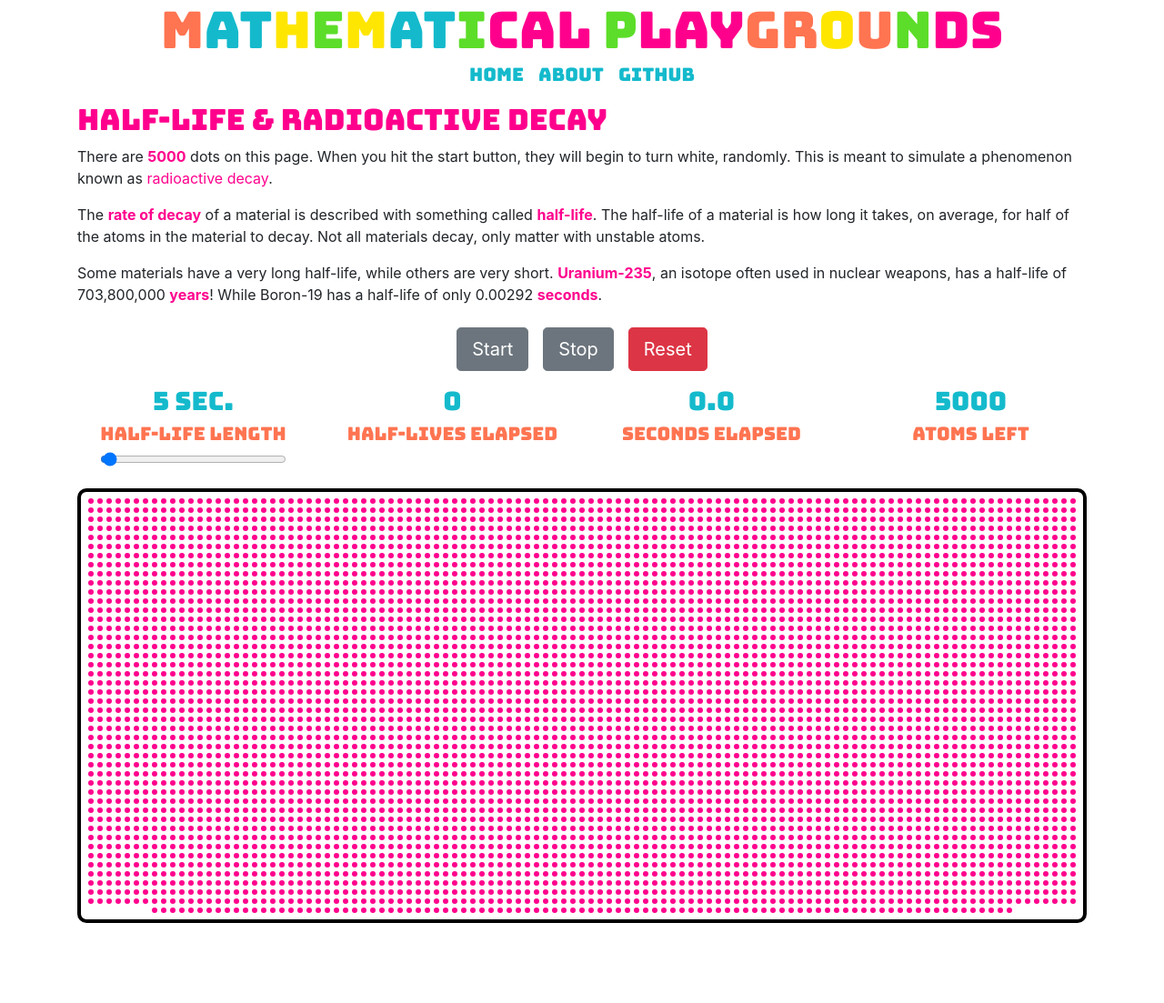
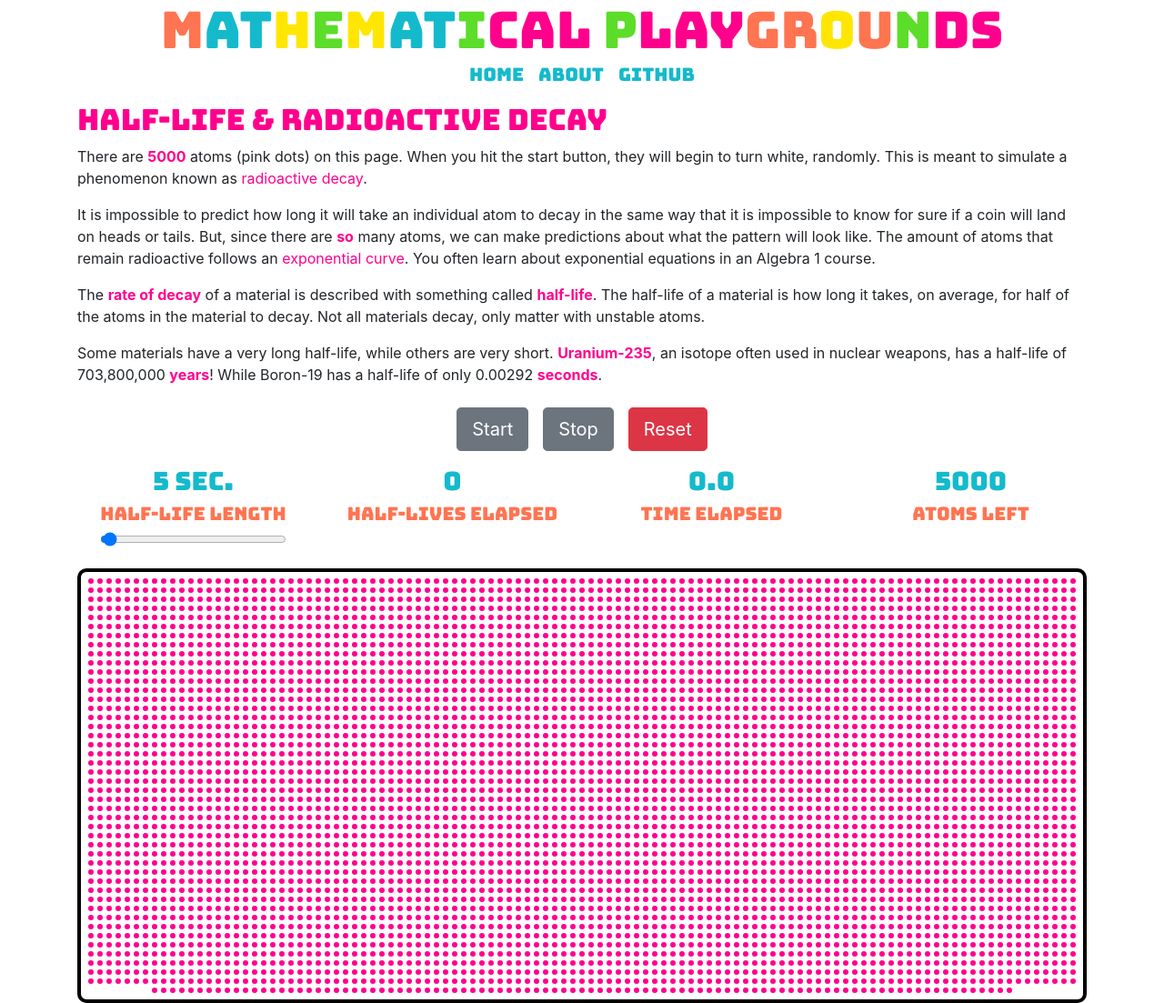
Before and after one commit to TylerAuer/math-tools, a Jekyll site: the page built from apps/half-life.html, in a window 1280 px wide. Shown: the whole page at 91% size. Built offline with Jekyll 4.4.1, drawn with Linux system fonts in a browser that asks for light colours; nearby versions of some CDN libraries; before the commit the page ends 1015 px from its top, so only the background shows below that.

Commit message:
add detail to preface

```diff
--- a/apps/half-life.html
+++ b/apps/half-life.html
@@ -9,11 +9,18 @@ customCSS: "/assets/css/half-life.css"
         Half-Life & Radioactive Decay
     </h2>
     <p>
-        There are <b><span id="dots-on-page">5000</span></b> dots on this page. When you hit the start button, they will
-        begin
-        to turn white, randomly. This
+        There are <b><span id="dots-on-page">5000</span></b> atoms (pink dots) on this page. When you hit the start
+        button, they will begin to turn white, randomly. This
         is meant to simulate a phenomenon known as <a href="https://en.wikipedia.org/wiki/Radioactive_decay">radioactive
             decay</a>.
+    </p>
+    <p>
+        It is impossible to predict how long it will take an individual atom to decay in the same way that it is
+        impossible to know
+        for sure if a coin will land on heads or tails. But, since there are <b>so</b> many atoms, we can make
+        predictions about what the pattern will look like. The amount of atoms that remain radioactive follows an
+        <a href="https://www.desmos.com/calculator/y4kpct1jkq">exponential curve</a>. You often learn about exponential
+        equations in an Algebra 1 course.
     </p>
     <p>
         The <b>rate of decay</b> of a material is described with something called <b>half-life</b>. The half-life of a
@@ -38,25 +45,28 @@ customCSS: "/assets/css/half-life.css"
     </div>
 </div>
 
+<!-- TODO: Tweak stylings to be better, especially on small screens -->
 <div id="controls" class="container text-center">
     <div class="row">
-        <form class="col">
+        <div class="col">
+            <form>
                 <div class="form-group">
-                <label for="formControlRange">
+                    <label for="user-input-hl">
                         <h3 id="hl-length">5 sec.</h3>
                         <h5>Half-life Length</h5>
-                    <input id="user-input-hl" type="range" class="form-control-range" min="0.25" max="300" step="0.25"
-                        value="5">
+                        <input id="user-input-hl" type="range" class="form-control-range" min="0.25" max="300"
+                            step="0.25" value="5">
                     </label>
                 </div>
             </form>
+        </div>
         <div class="col">
             <h3 id="hlCounter">0</h3>
             <h5>Half-lives Elapsed</h5>
         </div>
         <div class="col">
             <h3 id="secElapsed">0.0</h3>
-            <h5>Seconds Elapsed</h5>
+            <h5>Time Elapsed</h5>
         </div>
         <div class="col">
             <h3 id="atomsCounter">10000</h3>
```
Lines whose indentation alone changed are shown as unchanged.
